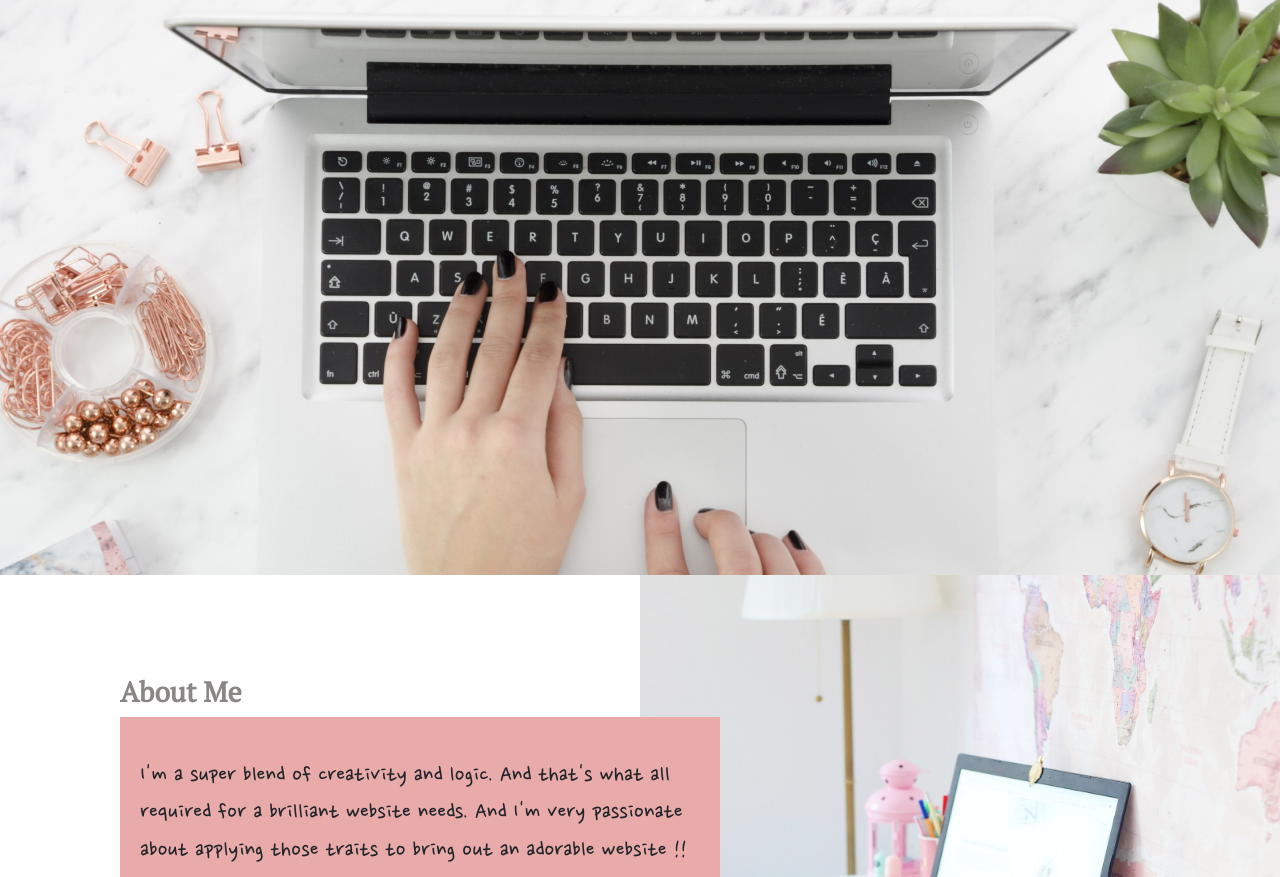
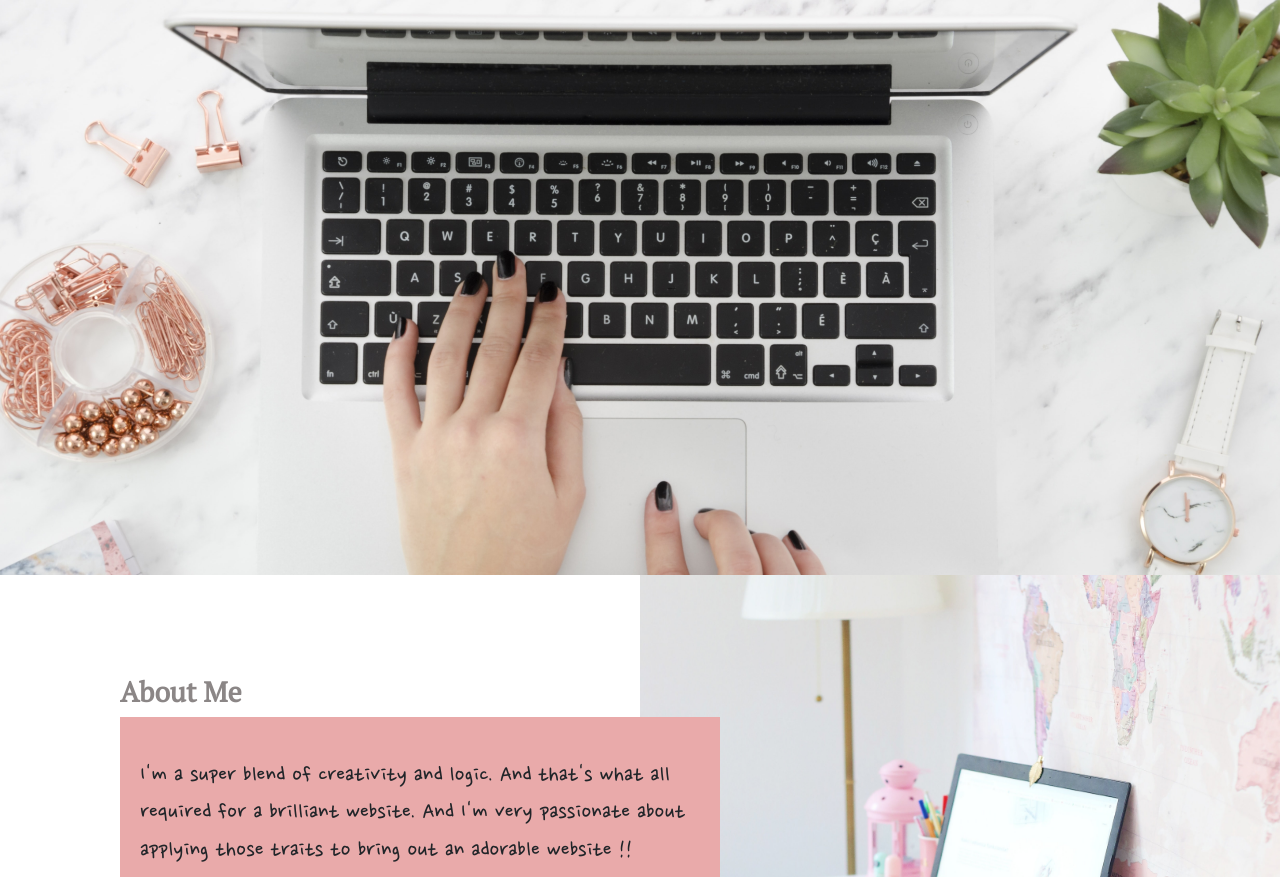
Before and after one commit to arshazmi/portfolio, a plain HTML site: page index.html in a window 1280 px wide. Shown: the part 75-952 px from the top of the page. Drawn offline with nearby package versions, Linux system fonts and the light colour scheme.

Commit message:
changed spelling errors

```diff
--- a/index.html
+++ b/index.html
@@ -51,7 +51,7 @@
                 <div class="about-content">
 
                     <p>
-                        I'm a super blend of creativity and logic. And that's what all required for a brilliant website needs. And I'm very passionate about applying those traits to bring out an adorable website !!
+                        I'm a super blend of creativity and logic. And that's what all required for a brilliant website. And I'm very passionate about applying those traits to bring out an adorable website !!
                     </p>
                     <p>
                         Code is poetry, Where HTML is words, CSS is metaphors, and Javascript is grammar.
```
